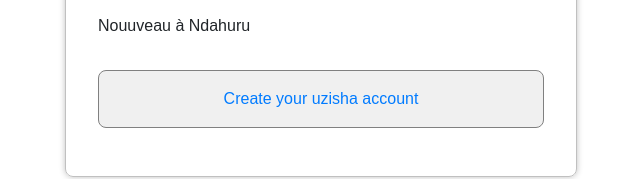
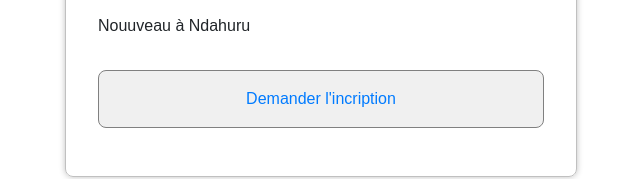
Before and after one commit to IbrahimBagalwa/school_app, a React (Create React App) app: page /login in a window 1280 px wide. Shown: the part 527-706 px from the top of the page, without its empty margins (319-959 px from the left). Built offline with nearby package versions, Linux system fonts and the light colour scheme.

Commit message:
home page

```diff
--- a/src/components/nav/hearder.jsx
+++ b/src/components/nav/hearder.jsx
@@ -30,7 +30,7 @@ function Header() {
                             </li>
 
                             <li className="nav-item">
-                                <Link to="#" className="nav-link">Se connecter</Link>
+                                <Link to="/login" className="nav-link">Se connecter</Link>
                             </li>
                             <li className="nav-item">
                                 <Link to="/register" className="nav-link">Demande d'inscription</Link>
--- a/src/pages/login/login.page.jsx
+++ b/src/pages/login/login.page.jsx
@@ -30,7 +30,7 @@ function SignInScreen(props) {
                              Nouuveau à Ndahuru
                          </li>
                          <li>
-                             <Link to="/register" className="button secondary text-center">Create your uzisha account</Link>
+                             <Link to="/register" className="button secondary text-center">Demander l'incription</Link>
                          </li>
                      </ul>
                  </form>
--- a/src/pages/register/style.register.css
+++ b/src/pages/register/style.register.css
@@ -42,3 +42,6 @@ input{
  .button.secondary{
      background-color: #f0f0f0;
  }
+ button{
+    font-size: 1.6rem;
+}
```
